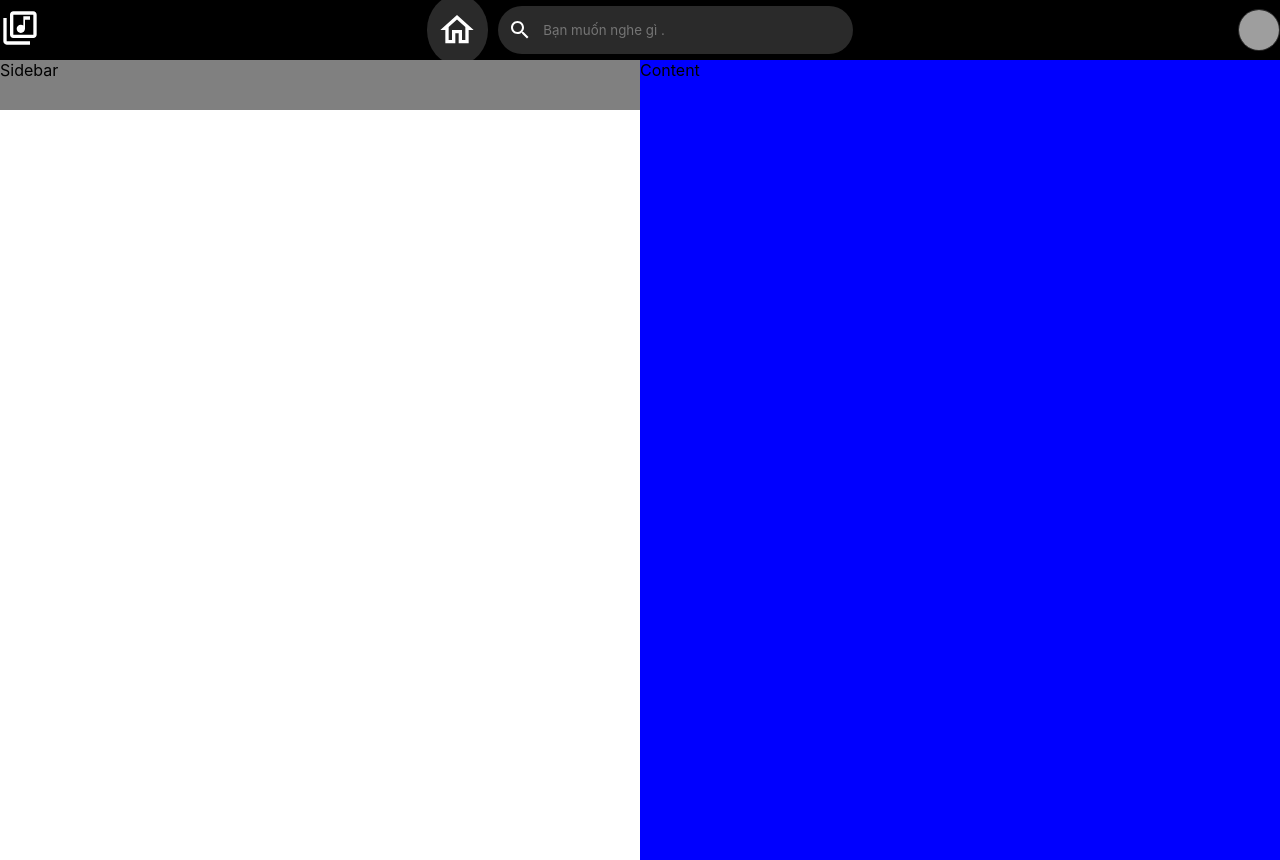
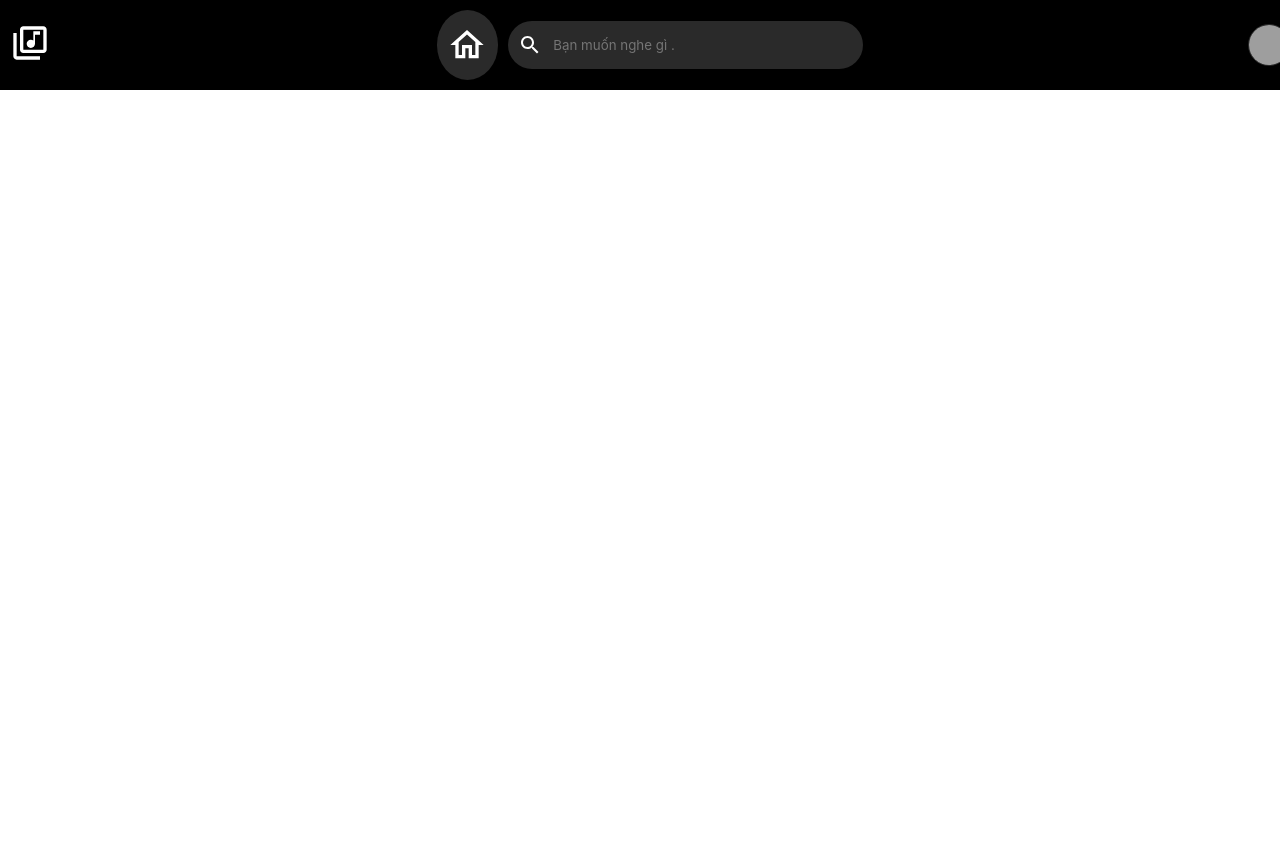
Before and after one commit to ducanh1908/life-music-client, a React (Create React App) app: page / in a window 1280 px wide. After the commit the page ends 800 px from the top, so only its background shows below. Built offline with nearby package versions, Linux system fonts and the light colour scheme; grey boxes are pictures that could not be loaded.

Commit message:
fix navar

```diff
--- a/src/components/Navbar/Navbar.js
+++ b/src/components/Navbar/Navbar.js
@@ -7,7 +7,7 @@ import SearchOutlinedIcon from '@mui/icons-material/SearchOutlined';
 import Avatar from '@mui/material/Avatar';
 const Container = styled.div`
     width: 100%;
-    height: 60px;
+    height: 70px;
     display:flex;
     align-items: center;
     justify-content: space-between;
--- a/src/pages/Home/Home.js
+++ b/src/pages/Home/Home.js
@@ -1,14 +1,26 @@
 import React from 'react';
 import Body from './../../components/Body/Body';
+import styled from 'styled-components'
+
 import Navbar from './../../components/Navbar/Navbar';
+
+const  Container = styled.div`
+width: 100%;
+background-color: black;
+padding: 10px;
+` ;
+const Wrapper  = styled.div`
+display: flex;
+`
 
 const Home = () => {
   return (
-    <div>
+    <Container>
         <Navbar />
-        <Body />
-    </div>
+        <Wrapper>
+
+        </Wrapper>
+    </Container>
   )
 }
-
 export default Home
```
